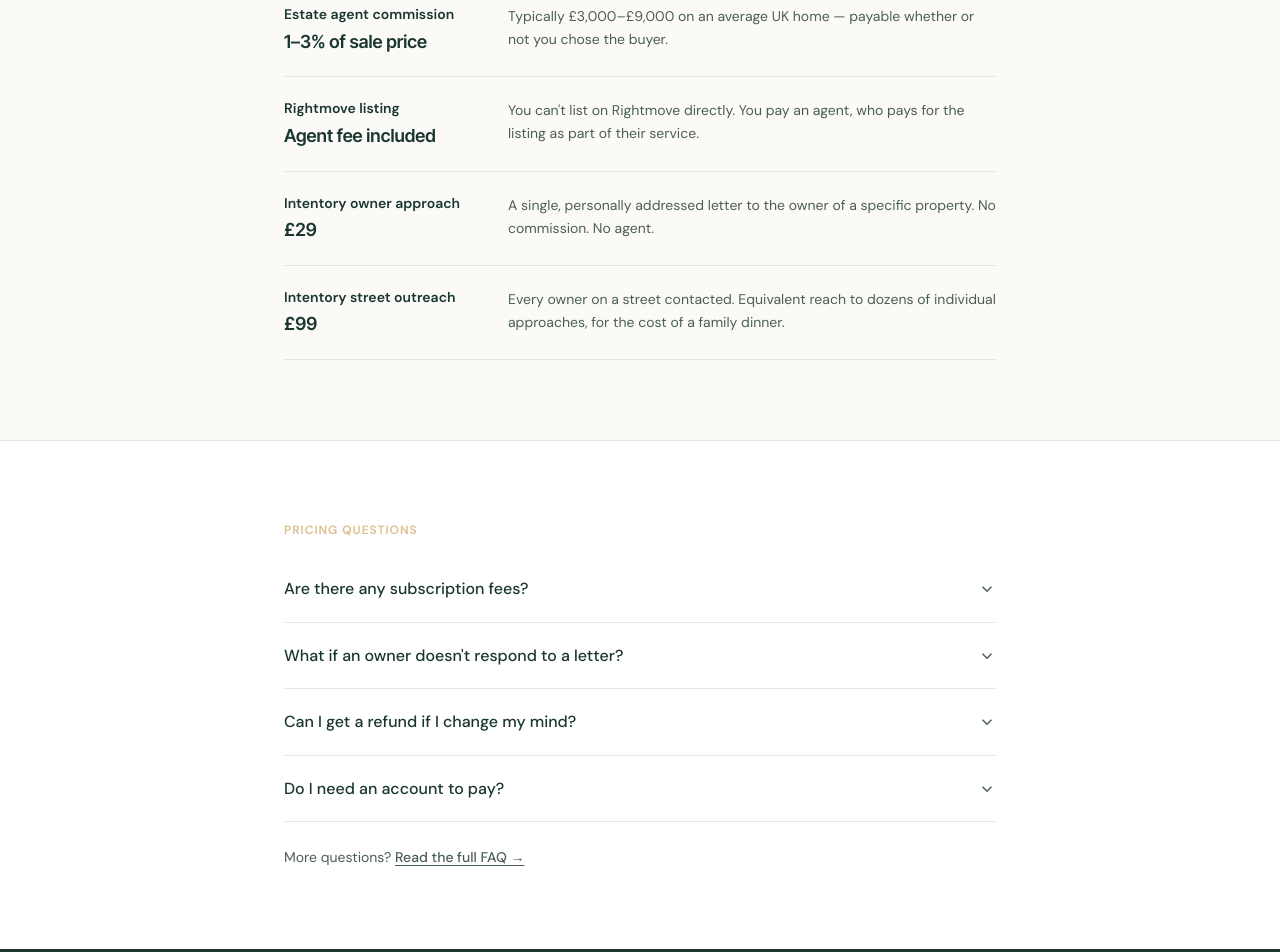
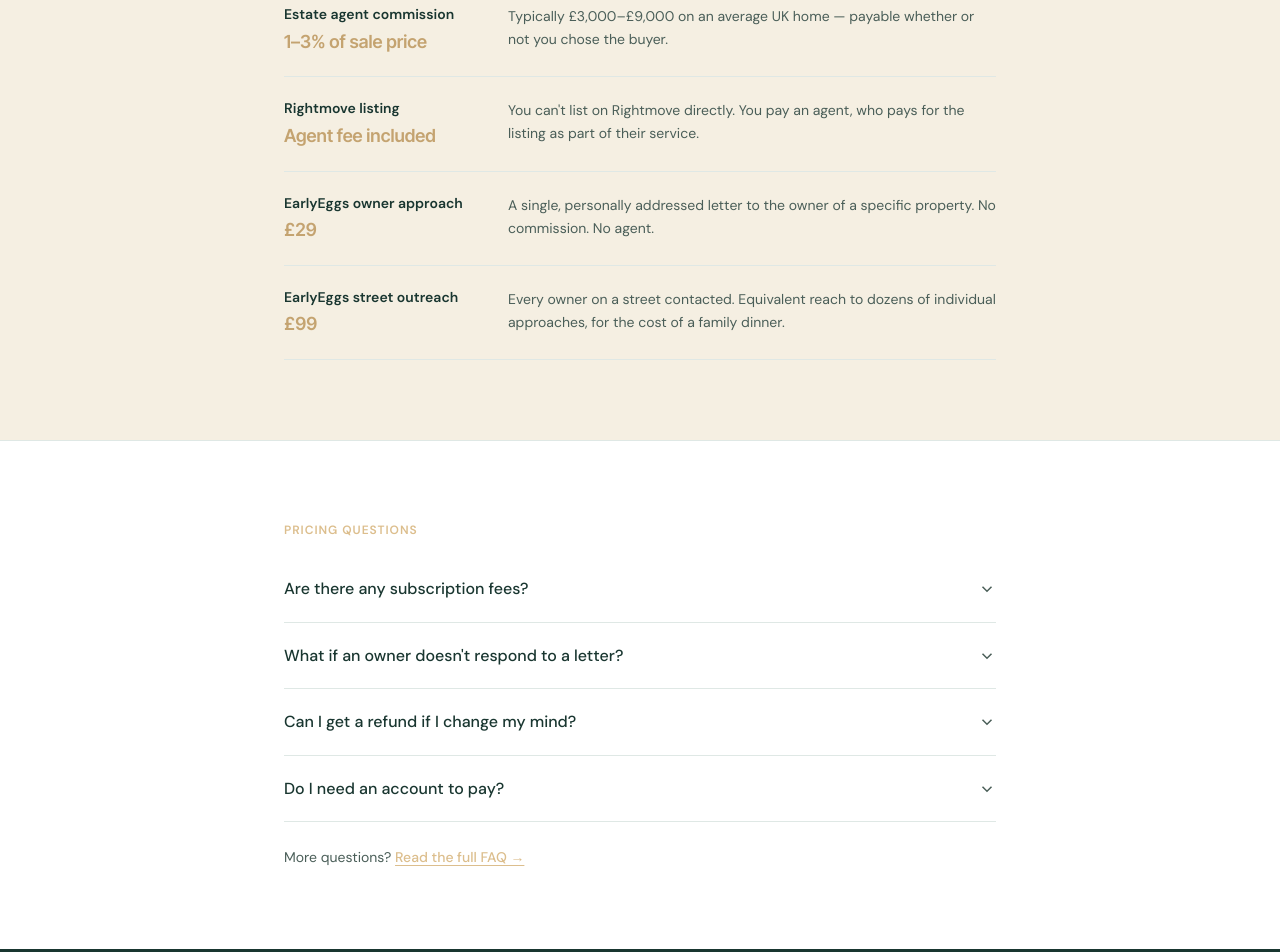
Before and after one commit to projectsforguy-alt/property-interest, a Next.js app: page /pricing in a window 1280 px wide. Shown: the part 2340-3292 px from the top of the page. Built offline with nearby package versions, Linux system fonts and the light colour scheme.

Commit message:
Update page.tsx

```diff
--- a/app/pricing/page.tsx
+++ b/app/pricing/page.tsx
@@ -4,28 +4,28 @@
 export const metadata: Metadata = {
   title: 'Pricing — Simple, one-off actions',
   description:
-    'Registering property interest on Intentory is always free. Pay only when you take an active step — owner approach £29, street outreach £99, area outreach £199, seller broadcast £49.',
+    'Registering property interest on EarlyEggs is always free. Pay only when you take an active step — owner approach £29, street outreach £99, area outreach £199, seller broadcast £49.',
   alternates: {
-    canonical: 'https://property-interest-sepia.vercel.app/pricing',
+    canonical: 'https://www.earlyeggs.com/pricing',
   },
   openGraph: {
-    title: 'Pricing | Intentory',
+    title: 'Pricing | EarlyEggs',
     description:
       'Free to register. Pay only when you act — owner approach £29, street outreach £99, area outreach £199, seller broadcast £49.',
-    url: 'https://property-interest-sepia.vercel.app/pricing',
+    url: 'https://www.earlyeggs.com/pricing',
   },
 };
 
 const pricingSchema = {
   '@context': 'https://schema.org',
   '@type': 'Service',
-  name: 'Intentory — Private Property Demand Platform',
+  name: 'EarlyEggs — Private Property Demand Platform',
   description:
-    'Intentory connects buyers who want a specific home with sellers who haven\'t listed yet. Register interest for free, or check real buyer demand at your address.',
+    'EarlyEggs connects buyers who want a specific home with sellers who haven\'t listed yet. Register interest for free, or check real buyer demand at your address.',
   provider: {
     '@type': 'Organization',
-    name: 'Intentory',
-    url: 'https://property-interest-sepia.vercel.app',
+    name: 'EarlyEggs',
+    url: 'https://www.earlyeggs.com',
   },
   serviceType: 'Property matching service',
   areaServed: { '@type': 'Country', name: 'United Kingdom' },
@@ -161,7 +161,7 @@
 const FAQ_ITEMS = [
   {
     q: 'Are there any subscription fees?',
-    a: 'No. Intentory has no subscription, no monthly fee, and no hidden charges. You pay only for the specific action you choose to take.',
+    a: 'No. EarlyEggs has no subscription, no monthly fee, and no hidden charges. You pay only for the specific action you choose to take.',
   },
   {
     q: 'What if an owner doesn\'t respond to a letter?',
@@ -173,7 +173,7 @@
   },
   {
     q: 'Do I need an account to pay?',
-    a: 'Yes. Paid actions are tied to your Intentory account so we can notify you of responses and manage your active interests.',
+    a: 'Yes. Paid actions are tied to your EarlyEggs account so we can notify you of responses and manage your active interests.',
   },
 ];
 
@@ -205,7 +205,7 @@
           <div className="container">
             <p className="section-label">For buyers</p>
             <h2 className="section-headline" style={{ marginBottom: 'var(--space-3)' }}>
-              Start free. Act when you're ready.
+              Start free. Act when you&apos;re ready.
             </h2>
             <p className="section-sub" style={{ marginBottom: 'var(--space-10)' }}>
               Register your interest in any location at no cost. Unlock paid actions when you want to actively pursue a property or street.
@@ -279,7 +279,7 @@
         </section>
 
         {/* Comparison note */}
-        <section className="section section-teal">
+        <section className="section section-gold">
           <div className="container-narrow">
             <p className="section-label">Worth knowing</p>
             <h2 className="section-headline" style={{ marginBottom: 'var(--space-8)' }}>
@@ -298,20 +298,20 @@
                   note: 'You can\'t list on Rightmove directly. You pay an agent, who pays for the listing as part of their service.',
                 },
                 {
-                  label: 'Intentory owner approach',
+                  label: 'EarlyEggs owner approach',
                   value: '£29',
                   note: 'A single, personally addressed letter to the owner of a specific property. No commission. No agent.',
                 },
                 {
-                  label: 'Intentory street outreach',
+                  label: 'EarlyEggs street outreach',
                   value: '£99',
                   note: 'Every owner on a street contacted. Equivalent reach to dozens of individual approaches, for the cost of a family dinner.',
                 },
               ].map((row) => (
                 <div key={row.label} style={{ display: 'flex', gap: 'var(--space-6)', alignItems: 'flex-start', paddingBottom: 'var(--space-5)', borderBottom: '1px solid var(--line)' }}>
                   <div style={{ minWidth: 200, flexShrink: 0 }}>
-                    <div style={{ fontWeight: 600, fontSize: 'var(--text-sm)', color: 'var(--navy)', marginBottom: 2 }}>{row.label}</div>
-                    <div style={{ fontFamily: 'var(--font-tight)', fontWeight: 600, fontSize: 'var(--text-lg)', color: 'var(--teal-dark)' }}>{row.value}</div>
+                    <div style={{ fontWeight: 600, fontSize: 'var(--text-sm)', color: 'var(--forest)', marginBottom: 2 }}>{row.label}</div>
+                    <div style={{ fontFamily: 'var(--font-tight)', fontWeight: 600, fontSize: 'var(--text-lg)', color: 'var(--gold-dark)' }}>{row.value}</div>
                   </div>
                   <p style={{ fontSize: 'var(--text-sm)', color: 'var(--slate)', lineHeight: 1.65, paddingTop: 2 }}>{row.note}</p>
                 </div>
@@ -339,7 +339,7 @@
             </div>
             <p style={{ marginTop: 'var(--space-6)', fontSize: 'var(--text-sm)', color: 'var(--slate)' }}>
               More questions?{' '}
-              <Link href="/faq" style={{ color: 'var(--teal)', fontWeight: 500, textDecoration: 'underline', textUnderlineOffset: '3px' }}>
+              <Link href="/faq" style={{ color: 'var(--gold)', fontWeight: 500, textDecoration: 'underline', textUnderlineOffset: '3px' }}>
                 Read the full FAQ →
               </Link>
             </p>
```
